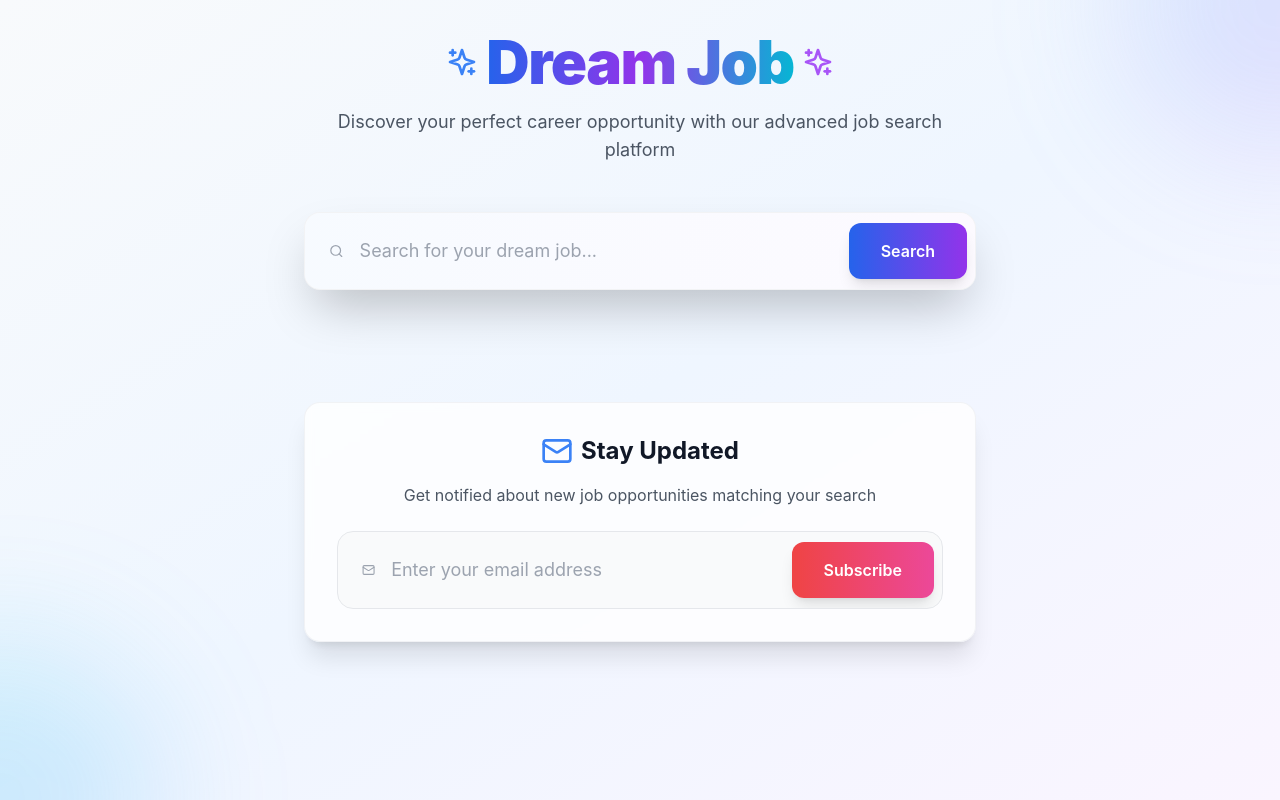
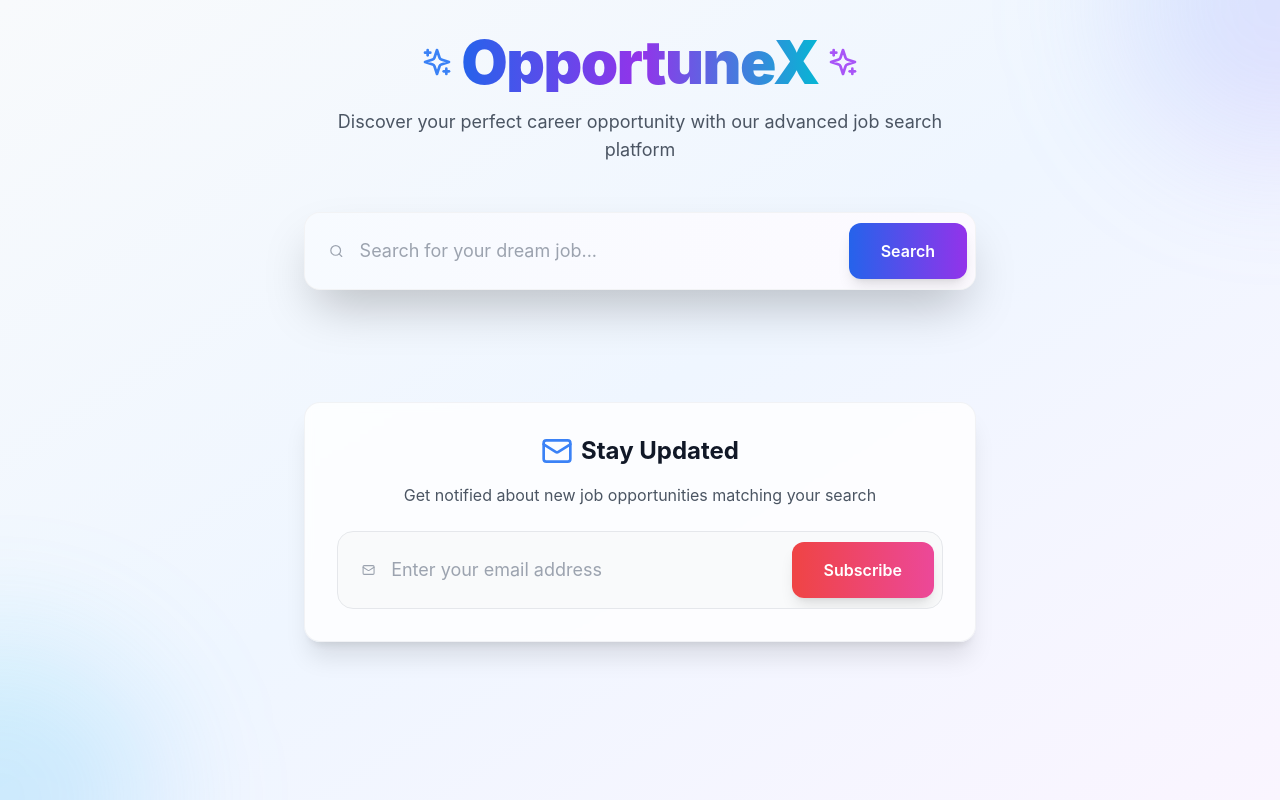
Before and after one commit to ashuifh/essir, a React (Vite) app in the folder frontend/: page / in a window 1280 px wide. Built offline with nearby package versions, Linux system fonts and the light colour scheme.

Commit message:
Update App.tsx

```diff
--- a/frontend/src/App.tsx
+++ b/frontend/src/App.tsx
@@ -66,7 +66,7 @@ const App = () => {
           <div className="flex items-center justify-center mb-4">
             <Sparkles className="w-8 h-8 mr-2 text-blue-500" />
             <h1 className="text-6xl font-black tracking-tight text-transparent bg-clip-text bg-gradient-to-r from-blue-600 via-purple-600 to-cyan-500">
-              Dream Job
+              OpportuneX
             </h1>
             <Sparkles className="w-8 h-8 ml-2 text-purple-500" />
           </div>
```
